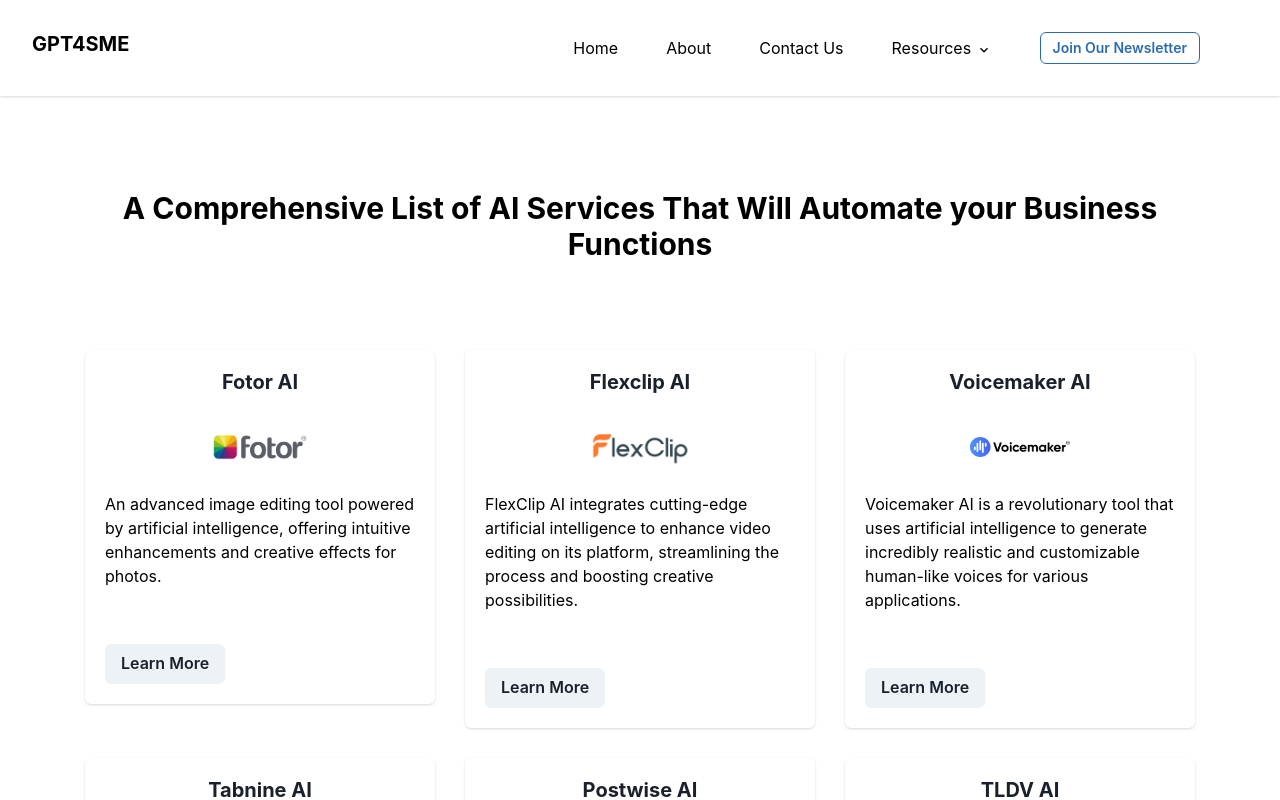
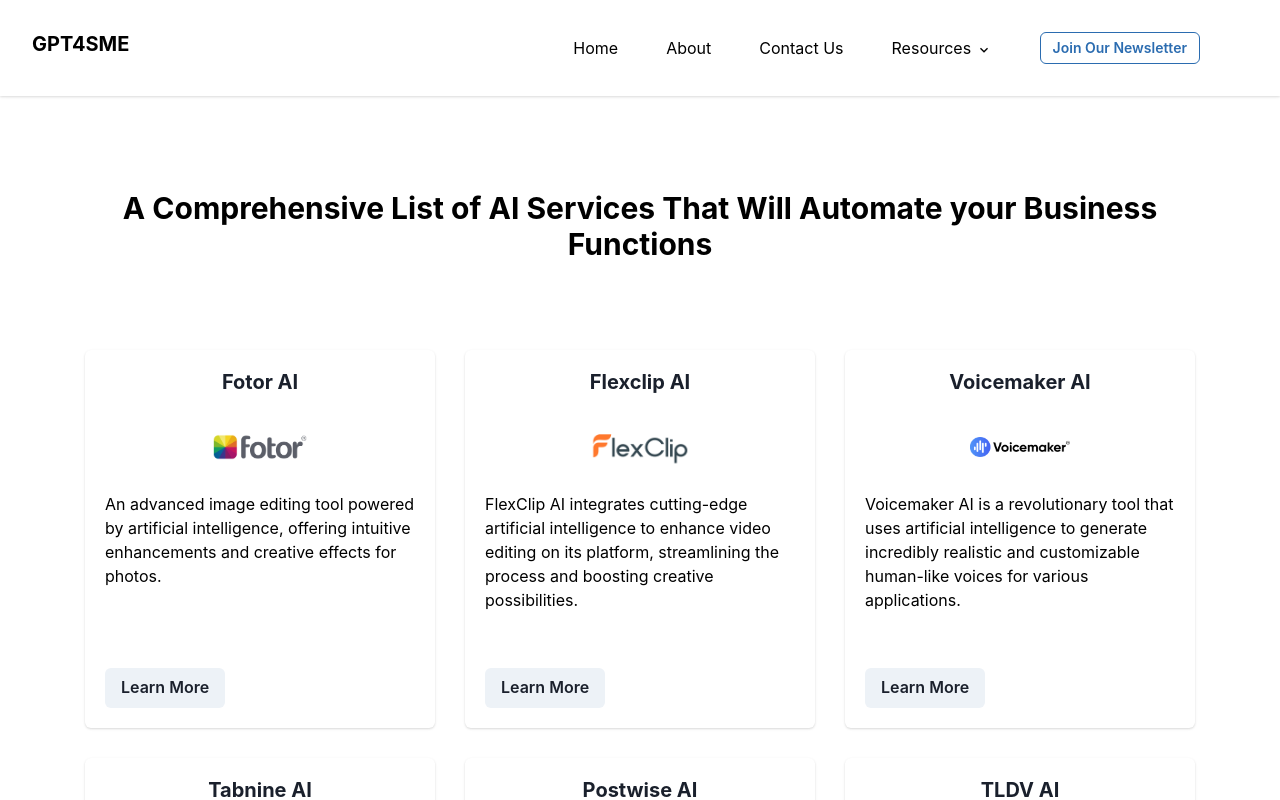
Before and after one commit to checkmateeerree/gpt4sme, a Next.js app: page /resources/services in a window 1280 px wide. Shown: the top 800 px of the page. Built offline with nearby package versions, Linux system fonts and the light colour scheme.

Commit message:
fixed services page

```diff
--- a/pages/resources/services.js
+++ b/pages/resources/services.js
@@ -27,9 +27,9 @@ import {
         <Wrap spacing="30px" justify="center">
           {tools.map((tool) => {
             return (
-                <Box bgColor="white">
+
                     <Tool tool={tool} key={tool.name} fontColor="black"/>
-                </Box>
+
 
             );
           })}
```
